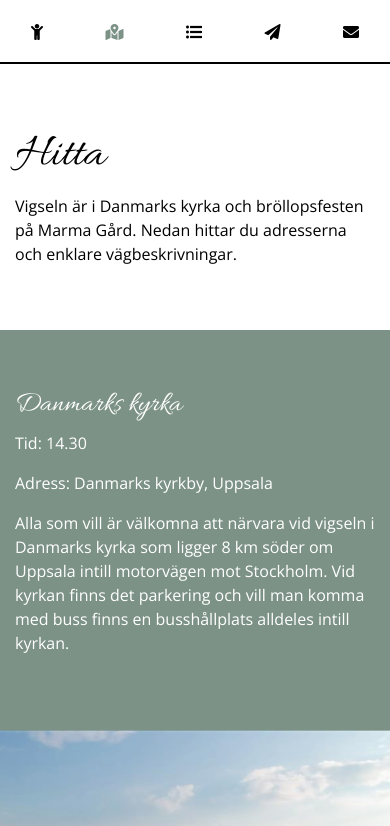
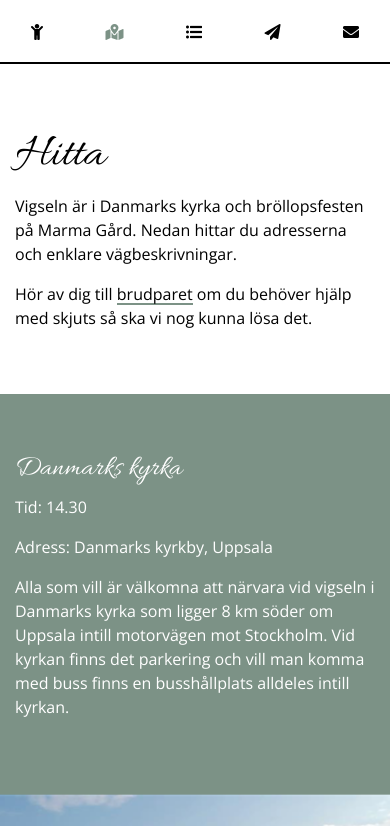
Before and after one commit to filiptammergard/alicejakob, a Vue app: page /hitta in a window 390 px wide. Shown: the top 826 px of the page. Built offline with nearby package versions, Linux system fonts and the light colour scheme; no server answers; the database is empty; sample sign-in values are in the browser's storage; a web font is replaced by a local one.

Commit message:
20202-01-03

```diff
--- a/src/assets/main.scss
+++ b/src/assets/main.scss
@@ -171,7 +171,7 @@ section:not(.app-section) {
 }
 @media (max-width: 767px) {
   .height-on-small {
-    padding: 4rem 0rem;
+    padding: 10rem 0rem;
   }
   .height-on-small2 {
     padding: 4rem 0rem;
--- a/src/components/Find.vue
+++ b/src/components/Find.vue
@@ -4,6 +4,10 @@
       <div class="container">
         <h1>Hitta</h1>
         <p>Vigseln är i Danmarks kyrka och bröllopsfesten på Marma Gård. Nedan hittar du adresserna och enklare vägbeskrivningar.</p>
+        <p>
+          Hör av dig till
+          <router-link :to="{ name: 'contact' }">brudparet</router-link>&nbsp;om du behöver hjälp med skjuts så ska vi nog kunna lösa det.
+        </p>
       </div>
     </section>
 
```
